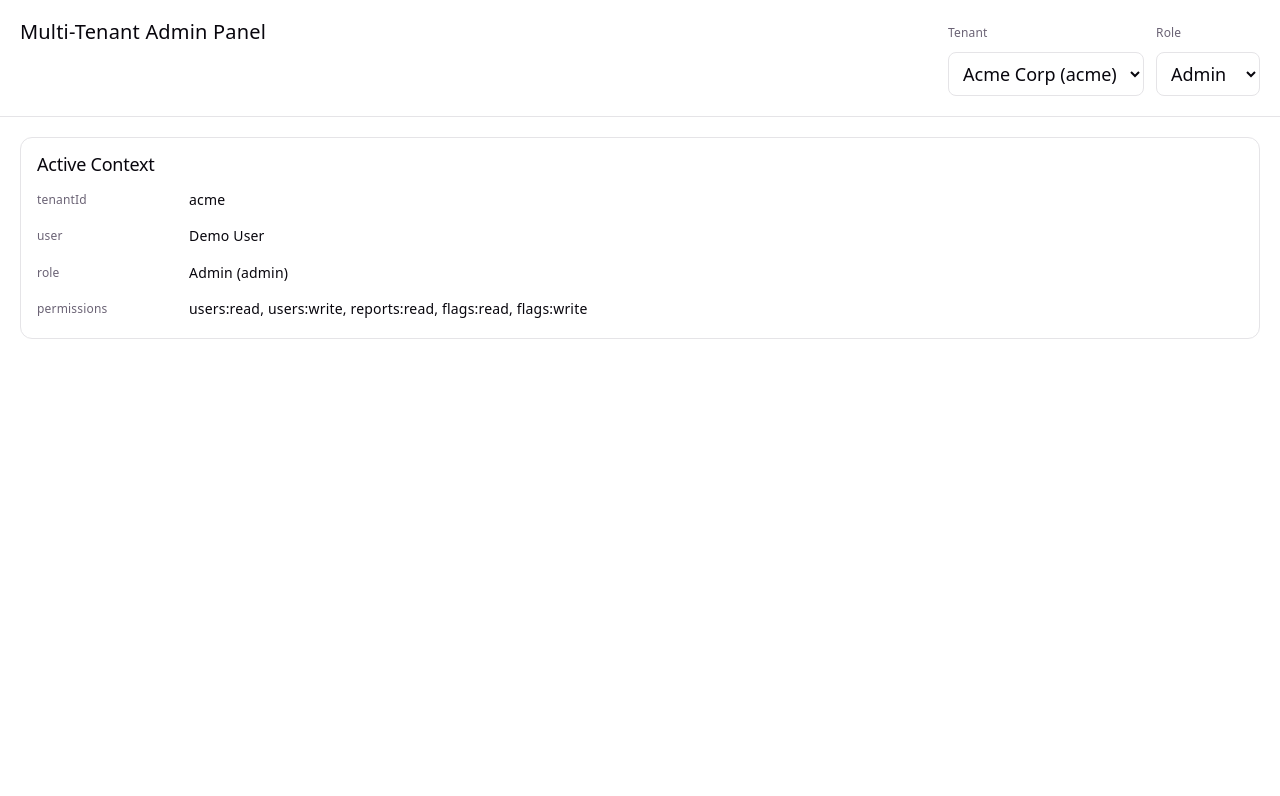
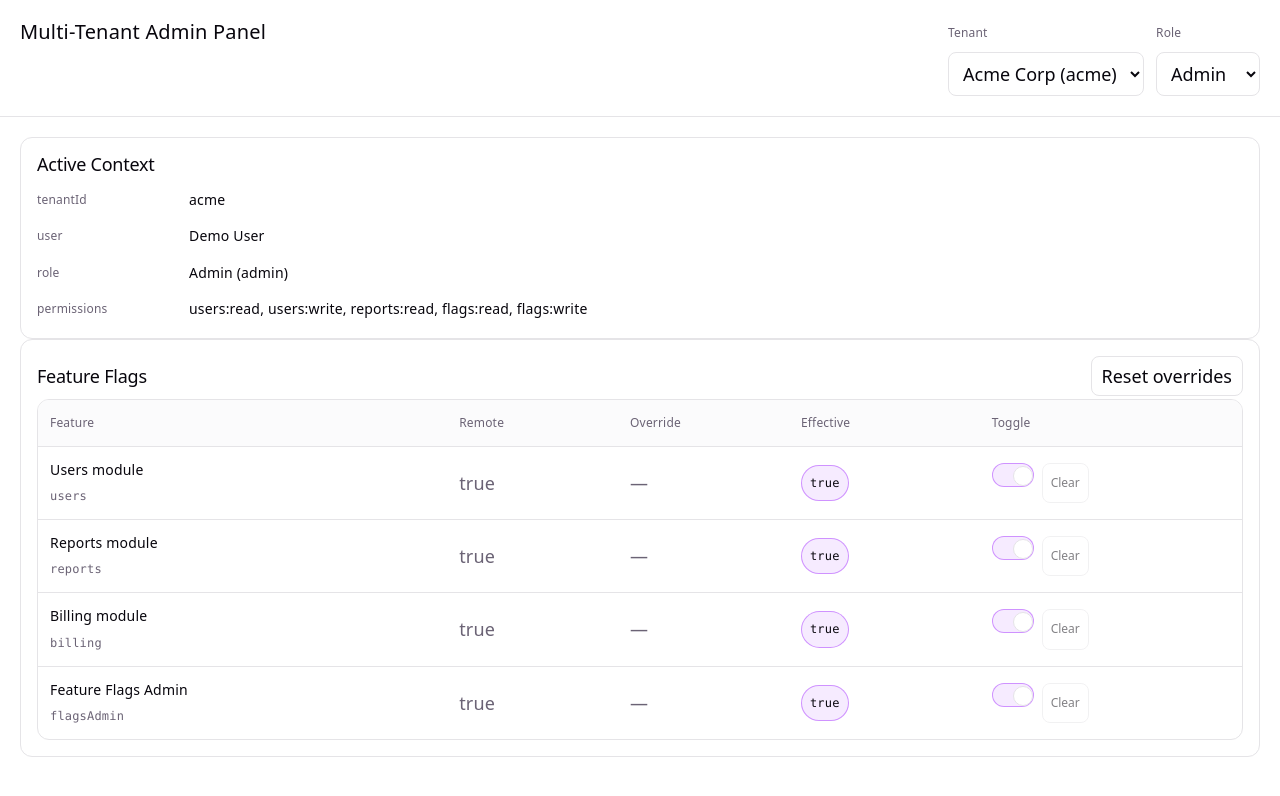
Before and after one commit to Gamze0309/config-driven-analytics-platform, a React (Vite) app in the folder multi-tenant-admin-panel/: page / in a window 1280 px wide. Shown: the top 796 px of the page. Built offline with nearby package versions, Linux system fonts and the light colour scheme.

Commit message:
Add feature flags model and context

```diff
--- a/multi-tenant-admin-panel/src/app/AppShell.tsx
+++ b/multi-tenant-admin-panel/src/app/AppShell.tsx
@@ -1,10 +1,21 @@
 import { useTenant } from '../core/tenant/TenantContext';
 import { useRole } from '../core/auth/RoleContext';
+import { useFlags } from '../core/flags/FlagsContext';
+import type { FeatureKey } from '../core/flags/types';
 import './shell.css';
+
+const FEATURE_LABELS: Record<FeatureKey, string> = {
+  users: 'Users module',
+  reports: 'Reports module',
+  billing: 'Billing module',
+  flagsAdmin: 'Feature Flags Admin',
+};
 
 export function AppShell() {
   const { tenantId, setTenantId, availableTenants } = useTenant();
   const { role, setRoleId, availableRoles, user } = useRole();
+  const { remoteFlags, localOverrides, effectiveFlags, setOverride, resetOverrides } =
+    useFlags();
 
   return (
     <div className="shell">
@@ -70,6 +81,66 @@ export function AppShell() {
             </div>
           </div>
         </section>
+
+        <section className="card">
+          <div className="cardHeaderRow">
+            <h2 className="cardTitle">Feature Flags</h2>
+            <button className="linkButton" type="button" onClick={resetOverrides}>
+              Reset overrides
+            </button>
+          </div>
+
+          <div className="flagsTable" role="table" aria-label="Feature flags">
+            <div className="flagsHeader" role="row">
+              <div role="columnheader">Feature</div>
+              <div role="columnheader">Remote</div>
+              <div role="columnheader">Override</div>
+              <div role="columnheader">Effective</div>
+              <div role="columnheader">Toggle</div>
+            </div>
+
+            {(Object.keys(effectiveFlags) as FeatureKey[]).map((key) => {
+              const remote = remoteFlags[key];
+              const override = localOverrides[key];
+              const effective = effectiveFlags[key];
+
+              return (
+                <div className="flagsRow" role="row" key={key}>
+                  <div role="cell">
+                    <div className="flagName">{FEATURE_LABELS[key]}</div>
+                    <div className="flagKey">{key}</div>
+                  </div>
+                  <div role="cell">{String(remote)}</div>
+                  <div role="cell">{override === undefined ? '—' : String(override)}</div>
+                  <div role="cell">
+                    <span className={effective ? 'pill pillOn' : 'pill pillOff'}>
+                      {String(effective)}
+                    </span>
+                  </div>
+                  <div role="cell">
+                    <label className="switch">
+                      <input
+                        type="checkbox"
+                        checked={effective}
+                        onChange={(e) => setOverride(key, e.target.checked)}
+                        aria-label={`Toggle ${key}`}
+                      />
+                      <span className="switchTrack" />
+                    </label>
+                    <button
+                      className="miniButton"
+                      type="button"
+                      onClick={() => setOverride(key, undefined)}
+                      disabled={override === undefined}
+                    >
+                      Clear
+                    </button>
+                  </div>
+                </div>
+              );
+            })}
+          </div>
+        </section>
       </main>
     </div>
   );
--- a/multi-tenant-admin-panel/src/app/providers/AppProviders.tsx
+++ b/multi-tenant-admin-panel/src/app/providers/AppProviders.tsx
@@ -1,11 +1,14 @@
 import type { PropsWithChildren } from 'react';
 import { RoleProvider } from '../../core/auth/RoleContext';
+import { FlagsProvider } from '../../core/flags/FlagsContext';
 import { TenantProvider } from '../../core/tenant/TenantContext';
 
 export function AppProviders({ children }: PropsWithChildren) {
   return (
     <TenantProvider>
-      <RoleProvider>{children}</RoleProvider>
+      <RoleProvider>
+        <FlagsProvider>{children}</FlagsProvider>
+      </RoleProvider>
     </TenantProvider>
   );
 }
--- a/multi-tenant-admin-panel/src/app/shell.css
+++ b/multi-tenant-admin-panel/src/app/shell.css
@@ -77,6 +77,13 @@
   color: var(--text-h);
 }
 
+.cardHeaderRow {
+  display: flex;
+  align-items: baseline;
+  justify-content: space-between;
+  gap: 12px;
+}
+
 .kv {
   display: grid;
   gap: 10px;
@@ -97,3 +104,136 @@
   color: var(--text-h);
   font-size: 14px;
 }
+
+.flagsTable {
+  border: 1px solid var(--border);
+  border-radius: 12px;
+  overflow: hidden;
+}
+
+.flagsHeader,
+.flagsRow {
+  display: grid;
+  grid-template-columns: 2fr 0.8fr 0.8fr 0.9fr 1.2fr;
+  gap: 12px;
+  padding: 10px 12px;
+  align-items: center;
+}
+
+.flagsHeader {
+  background: color-mix(in srgb, var(--bg) 86%, var(--border));
+  font-size: 12px;
+  color: var(--text);
+}
+
+.flagsRow {
+  border-top: 1px solid var(--border);
+}
+
+.flagName {
+  color: var(--text-h);
+  font-size: 14px;
+}
+
+.flagKey {
+  font-family: var(--mono);
+  font-size: 12px;
+  color: var(--text);
+}
+
+.pill {
+  display: inline-flex;
+  align-items: center;
+  justify-content: center;
+  font-family: var(--mono);
+  font-size: 12px;
+  padding: 4px 8px;
+  border-radius: 999px;
+  border: 1px solid var(--border);
+}
+
+.pillOn {
+  color: var(--text-h);
+  background: var(--accent-bg);
+  border-color: var(--accent-border);
+}
+
+.pillOff {
+  color: var(--text);
+  background: transparent;
+}
+
+.linkButton {
+  font: inherit;
+  color: var(--text-h);
+  background: transparent;
+  border: 1px solid var(--border);
+  border-radius: 8px;
+  padding: 6px 10px;
+  cursor: pointer;
+}
+
+.linkButton:hover {
+  box-shadow: var(--shadow);
+}
+
+.miniButton {
+  margin-left: 8px;
+  font: inherit;
+  font-size: 12px;
+  color: var(--text-h);
+  background: transparent;
+  border: 1px solid var(--border);
+  border-radius: 8px;
+  padding: 6px 8px;
+  cursor: pointer;
+}
+
+.miniButton:disabled {
+  opacity: 0.5;
+  cursor: not-allowed;
+}
+
+.switch {
+  display: inline-flex;
+  align-items: center;
+  gap: 8px;
+}
+
+.switch input {
+  position: absolute;
+  opacity: 0;
+  pointer-events: none;
+}
+
+.switchTrack {
+  width: 40px;
+  height: 22px;
+  border-radius: 999px;
+  border: 1px solid var(--border);
+  background: color-mix(in srgb, var(--bg) 80%, var(--border));
+  position: relative;
+  cursor: pointer;
+}
+
+.switchTrack::after {
+  content: '';
+  position: absolute;
+  top: 2px;
+  left: 2px;
+  width: 18px;
+  height: 18px;
+  border-radius: 999px;
+  background: var(--bg);
+  border: 1px solid var(--border);
+  transition: transform 160ms ease;
+}
+
+.switch input:checked + .switchTrack {
+  background: var(--accent-bg);
+  border-color: var(--accent-border);
+}
+
+.switch input:checked + .switchTrack::after {
+  transform: translateX(18px);
+}
--- /dev/null
+++ b/multi-tenant-admin-panel/src/core/flags/FlagsContext.tsx
@@ -0,0 +1,75 @@
+import {
+  createContext,
+  useCallback,
+  useContext,
+  useMemo,
+  useState,
+  type PropsWithChildren,
+} from 'react';
+import { useTenant } from '../tenant/TenantContext';
+import { DEFAULT_FLAGS } from './defaults';
+import { REMOTE_FLAGS_BY_TENANT } from './mockRemote';
+import type { FeatureFlags, FeatureKey } from './types';
+
+export type FlagsState = {
+  remoteFlags: FeatureFlags;
+  localOverrides: Partial<FeatureFlags>;
+  effectiveFlags: FeatureFlags;
+  setOverride: (key: FeatureKey, value: boolean | undefined) => void;
+  resetOverrides: () => void;
+};
+
+const FlagsContext = createContext<FlagsState | null>(null);
+
+function computeEffectiveFlags(remoteFlags: FeatureFlags, localOverrides: Partial<FeatureFlags>): FeatureFlags {
+  return {
+    users: localOverrides.users ?? remoteFlags.users,
+    reports: localOverrides.reports ?? remoteFlags.reports,
+    billing: localOverrides.billing ?? remoteFlags.billing,
+    flagsAdmin: localOverrides.flagsAdmin ?? remoteFlags.flagsAdmin,
+  };
+}
+
+export function FlagsProvider({ children }: PropsWithChildren) {
+  const { tenantId } = useTenant();
+
+  const remoteFlags = useMemo<FeatureFlags>(() => {
+    return REMOTE_FLAGS_BY_TENANT[tenantId] ?? DEFAULT_FLAGS;
+  }, [tenantId]);
+
+  const [localOverrides, setLocalOverrides] = useState<Partial<FeatureFlags>>({});
+
+  const setOverride = useCallback((key: FeatureKey, value: boolean | undefined) => {
+    setLocalOverrides((prev) => {
+      if (value === undefined && prev[key] === undefined) return prev;
+      const next = { ...prev };
+      if (value === undefined) {
+        delete next[key];
+      } else {
+        next[key] = value;
+      }
+      return next;
+    });
+  }, []);
+
+  const resetOverrides = useCallback(() => {
+    setLocalOverrides({});
+  }, []);
+
+  const effectiveFlags = useMemo(() => {
+    return computeEffectiveFlags(remoteFlags, localOverrides);
+  }, [remoteFlags, localOverrides]);
+
+  const value = useMemo<FlagsState>(
+    () => ({ remoteFlags, localOverrides, effectiveFlags, setOverride, resetOverrides }),
+    [remoteFlags, localOverrides, effectiveFlags, setOverride, resetOverrides],
+  );
+
+  return <FlagsContext.Provider value={value}>{children}</FlagsContext.Provider>;
+}
+
+export function useFlags(): FlagsState {
+  const ctx = useContext(FlagsContext);
+  if (!ctx) throw new Error('useFlags must be used within FlagsProvider');
+  return ctx;
+}
--- /dev/null
+++ b/multi-tenant-admin-panel/src/core/flags/defaults.ts
@@ -0,0 +1,8 @@
+import type { FeatureFlags } from './types';
+
+export const DEFAULT_FLAGS: FeatureFlags = {
+  users: true,
+  reports: true,
+  billing: false,
+  flagsAdmin: true,
+};
--- /dev/null
+++ b/multi-tenant-admin-panel/src/core/flags/mockRemote.ts
@@ -0,0 +1,7 @@
+import type { FeatureFlags } from './types';
+
+export const REMOTE_FLAGS_BY_TENANT: Record<string, FeatureFlags> = {
+  acme: { users: true, reports: true, billing: true, flagsAdmin: true },
+  globex: { users: false, reports: true, billing: false, flagsAdmin: true },
+  initech: { users: true, reports: false, billing: false, flagsAdmin: false },
+};
--- /dev/null
+++ b/multi-tenant-admin-panel/src/core/flags/types.ts
@@ -0,0 +1,3 @@
+export type FeatureKey = 'users' | 'reports' | 'billing' | 'flagsAdmin';
+
+export type FeatureFlags = Record<FeatureKey, boolean>;
```
